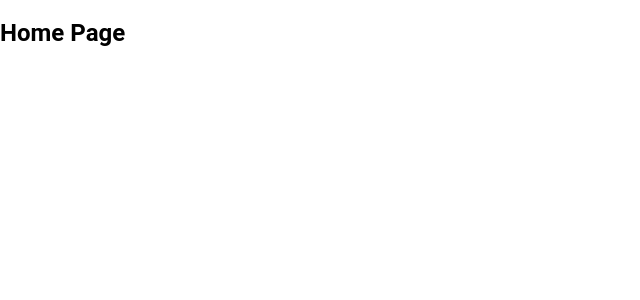
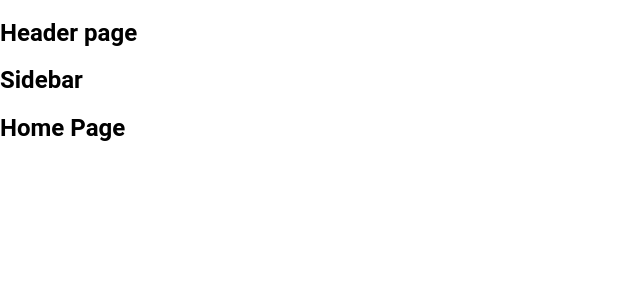
Before and after one commit to huytan29/tiktok-ui, a React (Create React App) app: page / in a window 1280 px wide. Shown: the top 300 px of the page, without its empty margins (0-640 px from the left). Built offline with nearby package versions, Linux system fonts and the light colour scheme.

Commit message:
Add Upload

```diff
--- a/src/App.js
+++ b/src/App.js
@@ -1,5 +1,6 @@
 import { BrowserRouter as Router, Routes, Route } from 'react-router-dom';
-import { publicRoutes } from './routes';
+import { publicRoutes } from '~/routes';
+import { DefaultLayout } from './components/Layout';
 
 function App() {
   return (
@@ -7,8 +8,19 @@ function App() {
         <div className="App">
           <Routes>
             { publicRoutes.map((route, index) => {
+              const Layout = route.layout || DefaultLayout;
               const Page = route.component
-              return <Route key={index} path={route.path} element={<Page />} />
+              return (
+                    <Route
+                        key={index}
+                        path={route.path}
+                        element={
+                            <Layout>
+                                <Page />
+                            </Layout>
+                        }
+                    />
+                  );
             })}
           </Routes>
         </div>
--- a/src/components/Layout/DefaultLayout/index.js
+++ b/src/components/Layout/DefaultLayout/index.js
@@ -1,13 +1,13 @@
 import Header from './Header'
 import Sidebar from './Sidebar'
 
-function DefaultLayout() {
+function DefaultLayout({children}) {
     return (
         <div>
             <Header />
             <div className='container'>
                 <Sidebar />
-                <div className='content'></div>
+                <div className='content'>{children}</div>
             </div>
         </div>
     )
--- /dev/null
+++ b/src/components/Layout/index.js
@@ -0,0 +1 @@
+export { default as DefaultLayout } from './DefaultLayout';
--- /dev/null
+++ b/src/pages/Upload/index.js
@@ -0,0 +1,5 @@
+function Upload() {
+    return <h2>Upload page</h2>
+}
+
+export default Upload;
```
